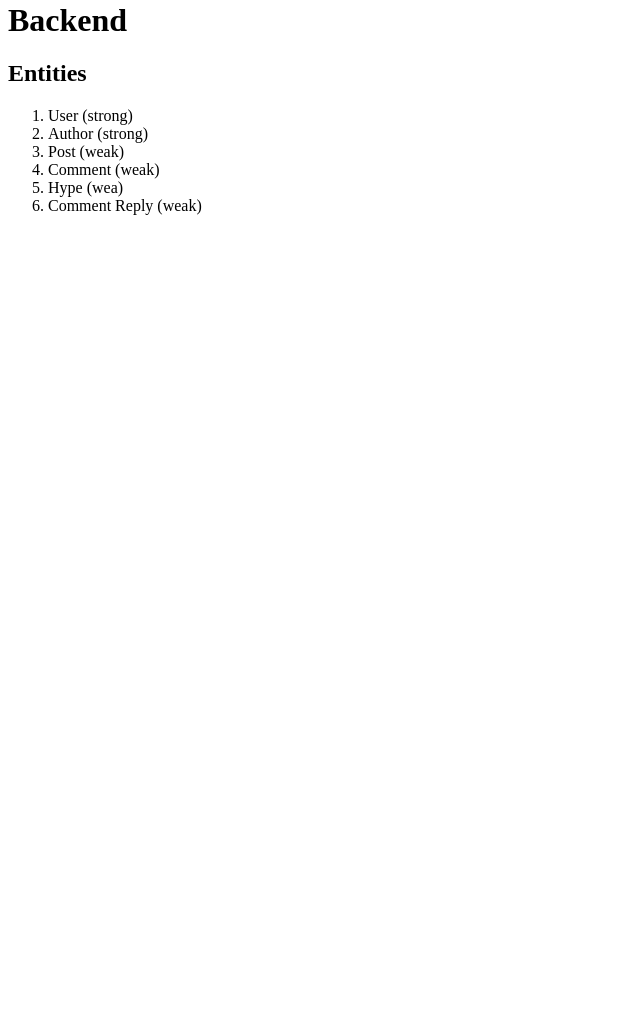
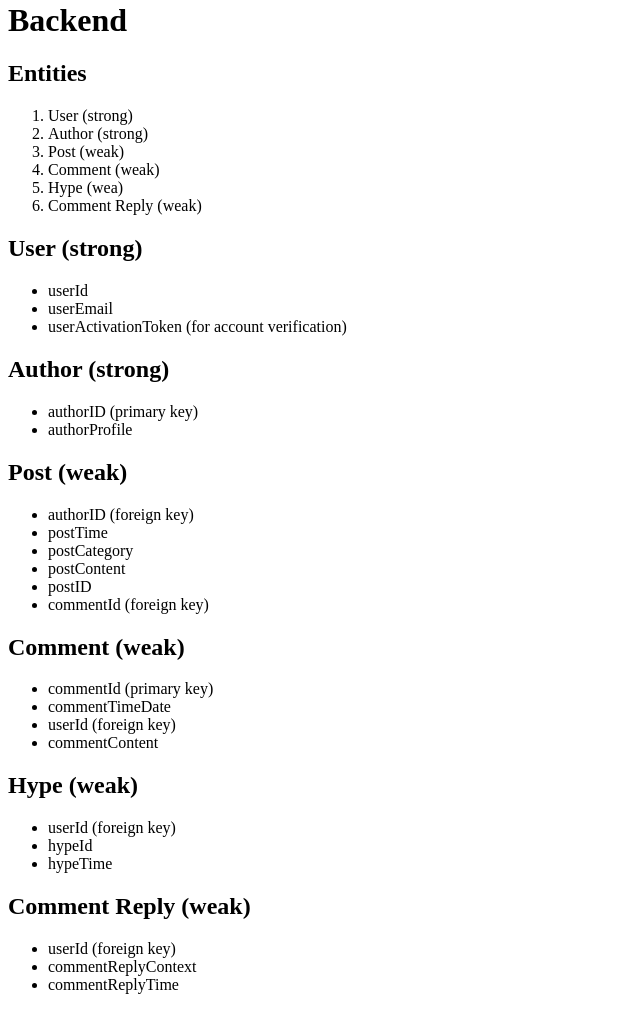
Before and after one commit to G-Cordova/data-design, a PHP site: page / in a window 1280 px wide. Shown: the part 604-1614 px from the top of the page, without its empty margins (0-640 px from the left). Before the commit the page ends 819 px from the top, so only its background shows below. Run offline with PHP 8.4, Linux system fonts and the light colour scheme.

Commit message:
added attribute details for each entity,idenified weak/strong + primary/foreign keys

```diff
--- a/index.php
+++ b/index.php
@@ -51,4 +51,45 @@
 					<li>Comment Reply (weak)</li>
 				</ol>
 			</div>
+		<div>
+			<h2>User (strong)</h2>
+			<ul>
+				<li>userId</li>
+				<li>userEmail</li>
+				<li>userActivationToken (for account verification)</li>
+			</ul>
+			<h2>Author (strong)</h2>
+			<ul>
+				<li>authorID (primary key)</li>
+				<li>authorProfile</li>
+			</ul>
+			<h2>Post (weak)</h2>
+			<ul>
+				<li>authorID (foreign key)</li>
+				<li>postTime</li>
+				<li>postCategory</li>
+				<li>postContent</li>
+				<li>postID</li>
+				<li>commentId (foreign key)</li>
+			</ul>
+			<h2>Comment (weak)</h2>
+			<ul>
+				<li>commentId (primary key)</li>
+				<li>commentTimeDate</li>
+				<li>userId (foreign key)</li>
+				<li>commentContent</li>
+			</ul>
+			<h2>Hype (weak)</h2>
+			<ul>
+				<li>userId (foreign key)</li>
+				<li>hypeId</li>
+				<li>hypeTime</li>
+			</ul>
+			<h2>Comment Reply (weak)</h2>
+			<ul>
+				<li>userId (foreign key)</li>
+				<li>commentReplyContext</li>
+				<li>commentReplyTime</li>
+			</ul>
+		</div>
 </html>
```
